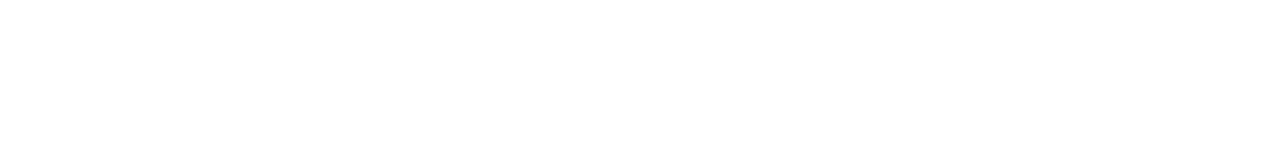
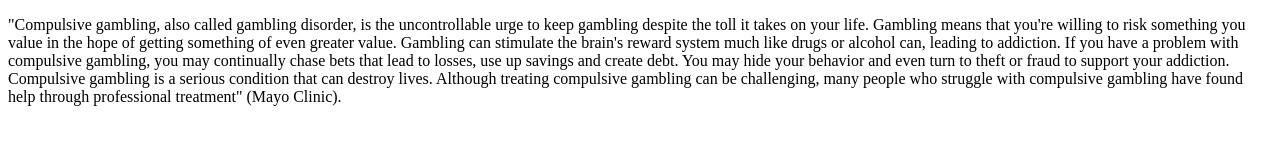
Before and after one commit to GamblingAddict23/GamblingAddict23.github.io, a plain HTML site: page index.html in a window 1280 px wide. Drawn offline with Linux system fonts and the light colour scheme.

Commit message:
Update index.html

```diff
--- a/index.html
+++ b/index.html
@@ -6,6 +6,9 @@
     <title>Document</title>
 </head>
 <body>
+    <p>"Compulsive gambling, also called gambling disorder, is the uncontrollable urge to keep gambling despite the toll it takes on your life. Gambling means that you're willing to risk something you value in the hope of getting something of even greater value.
 
+Gambling can stimulate the brain's reward system much like drugs or alcohol can, leading to addiction. If you have a problem with compulsive gambling, you may continually chase bets that lead to losses, use up savings and create debt. You may hide your behavior and even turn to theft or fraud to support your addiction.
+Compulsive gambling is a serious condition that can destroy lives. Although treating compulsive gambling can be challenging, many people who struggle with compulsive gambling have found help through professional treatment" (Mayo Clinic).</p>
 </body>
 </html>
```
